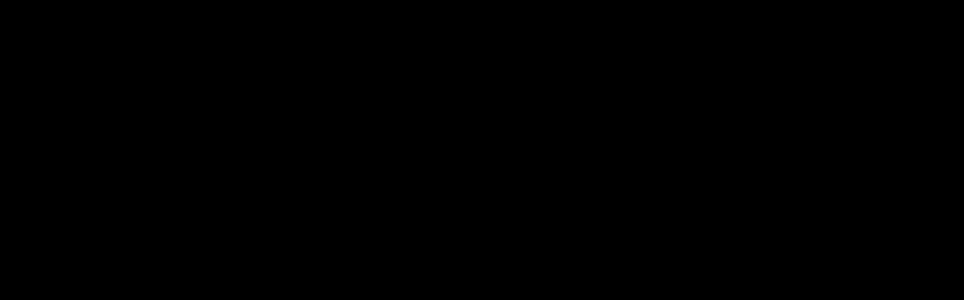
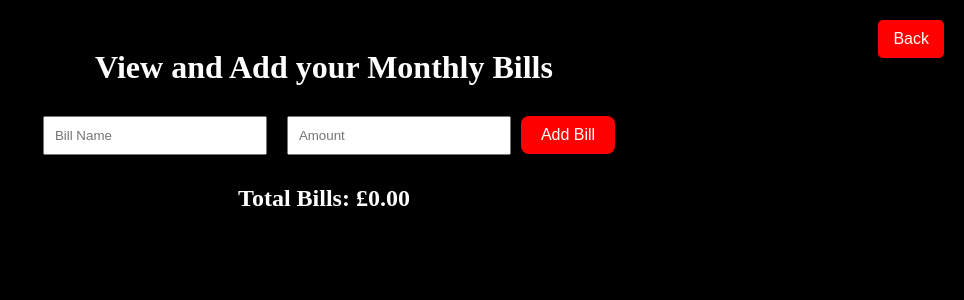
Before and after one commit to ethanquinn1/full-stack-app, a React (Create React App) app: page /view-bills in a window 1280 px wide. Before the commit this address had no page. Shown: the top 300 px of the page, without its empty margins (316-1280 px from the left). Built offline with nearby package versions, Linux system fonts and the light colour scheme.

Commit message:
View Bills feature added and rest of app fully functional

```diff
--- a/src/App.js
+++ b/src/App.js
@@ -1,25 +1,27 @@
 // src/App.js
 import React from 'react';
 import { BrowserRouter as Router, Route, Routes } from 'react-router-dom';
-import LandingPage from './components/LandingPage'; // Import the new LandingPage component
+import LandingPage from './components/LandingPage';
 import Login from './components/Login';
 import Register from './components/Register';
-import Tracker from './components/Tracker'; // Assuming you have other components like Tracker
+import Tracker from './components/Tracker';
 import AddExpense from './components/AddExpense';
 import ViewExpenses from './components/ViewExpenses';
 import Account from './components/Account';
+import ViewBills from './components/ViewBills'; // New import for View Bills
 
 const App = () => {
   return (
     <Router>
       <Routes>
-        <Route path="/" element={<LandingPage />} /> {/* Landing Page Route */}
+        <Route path="/" element={<LandingPage />} />
         <Route path="/login" element={<Login />} />
         <Route path="/register" element={<Register />} />
-        <Route path="/tracker" element={<Tracker />} /> {/* Tracker page where user can navigate */}
+        <Route path="/tracker" element={<Tracker />} />
         <Route path="/add-expense" element={<AddExpense />} />
         <Route path="/view-expenses" element={<ViewExpenses />} />
         <Route path="/account" element={<Account />} />
+        <Route path="/view-bills" element={<ViewBills />} /> {/* New route for View Bills */}
       </Routes>
     </Router>
   );
--- a/src/components/Account.js
+++ b/src/components/Account.js
@@ -23,10 +23,13 @@
 
       const filteredExpenses = storedExpenses.map(expense => ({
         ...expense,
-        date: new Date(expense.date)
+        date: new Date(expense.date),
       }));
 
-      const totalSpending = filteredExpenses.reduce((total, expense) => total + parseFloat(expense.amount), 0);
+      const totalSpending = filteredExpenses.reduce(
+        (total, expense) => total + parseFloat(expense.amount),
+        0
+      );
 
       // Calculate spending per day
       const firstExpenseDate = new Date(Math.min(...filteredExpenses.map(exp => exp.date.getTime())));
@@ -46,7 +49,7 @@
   return (
     <div className="account-page">
       <button className="back-button" onClick={() => navigate(-1)}>Back</button>
-      <h1 className="account-title">Expense Tracker</h1>
+      <h1 className="account-title">Your Average Spending Excluding Monthly Bills</h1>
       <div className="account-info">
         <h2>{user.username}</h2>
         <p>Average Spending Per Day: £{averageSpendingPerDay.toFixed(2)}</p>
--- a/src/components/Tracker.js
+++ b/src/components/Tracker.js
@@ -1,4 +1,4 @@
-// Tracker.js
+// src/components/Tracker.js
 import React from 'react';
 import { Link } from 'react-router-dom';
 import './Tracker.css';
@@ -11,6 +11,7 @@
         <Link to="/add-expense" className="tracker-button">Add Expense</Link>
         <Link to="/view-expenses" className="tracker-button">View Expenses</Link>
         <Link to="/account" className="tracker-button">View Account</Link>
+        <Link to="/view-bills" className="tracker-button">View Bills</Link> {/* New View Bills Button */}
       </div>
     </div>
   );
--- /dev/null
+++ b/src/components/ViewBills.css
@@ -0,0 +1,38 @@
+/* src/components/ViewBills.css */
+.view-bills-page {
+    text-align: center;
+    padding: 20px;
+  }
+
+  .view-bills-title {
+    font-size: 2rem;
+    margin-bottom: 20px;
+  }
+
+  .view-bills-form input {
+    margin: 10px;
+    padding: 10px;
+    width: 200px;
+  }
+
+  .view-bills-button {
+    padding: 10px 20px;
+    background-color: red;
+    color: white;
+    border: none;
+    cursor: pointer;
+    font-size: 16px;
+  }
+
+  .view-bills-button:hover {
+    background-color: darkred;
+  }
+
+  .bills-list {
+    list-style-type: none;
+    padding: 0;
+  }
+
+  .bills-list li {
+    margin: 10px 0;
+  }
--- /dev/null
+++ b/src/components/ViewBills.js
@@ -0,0 +1,57 @@
+// src/components/ViewBills.js
+import React, { useState } from 'react';
+import { useNavigate } from 'react-router-dom';
+import './ViewBills.css';
+
+const ViewBills = () => {
+  const navigate = useNavigate();
+  const [billName, setBillName] = useState('');
+  const [amount, setAmount] = useState('');
+  const [bills, setBills] = useState(JSON.parse(localStorage.getItem('bills')) || []);
+
+  const handleAddBill = (e) => {
+    e.preventDefault();
+    if (billName && amount) {
+      const newBill = { name: billName, amount: parseFloat(amount) };
+      const updatedBills = [...bills, newBill];
+      localStorage.setItem('bills', JSON.stringify(updatedBills));
+      setBills(updatedBills);
+      setBillName('');
+      setAmount('');
+    }
+  };
+
+  const totalBills = bills.reduce((total, bill) => total + bill.amount, 0);
+
+  return (
+    <div className="view-bills-page">
+      <button className="back-button" onClick={() => navigate(-1)}>Back</button>
+      <h1 className="view-bills-title">View and Add your Monthly Bills</h1>
+      <form className="view-bills-form" onSubmit={handleAddBill}>
+        <input
+          type="text"
+          placeholder="Bill Name"
+          value={billName}
+          onChange={(e) => setBillName(e.target.value)}
+        />
+        <input
+          type="number"
+          placeholder="Amount"
+          value={amount}
+          onChange={(e) => setAmount(e.target.value)}
+        />
+        <button type="submit" className="view-bills-button">Add Bill</button>
+      </form>
+      <h2>Total Bills: £{totalBills.toFixed(2)}</h2>
+      <ul className="bills-list">
+        {bills.map((bill, index) => (
+          <li key={index}>
+            {bill.name}: £{bill.amount.toFixed(2)}
+          </li>
+        ))}
+      </ul>
+    </div>
+  );
+};
+
+export default ViewBills;
```
